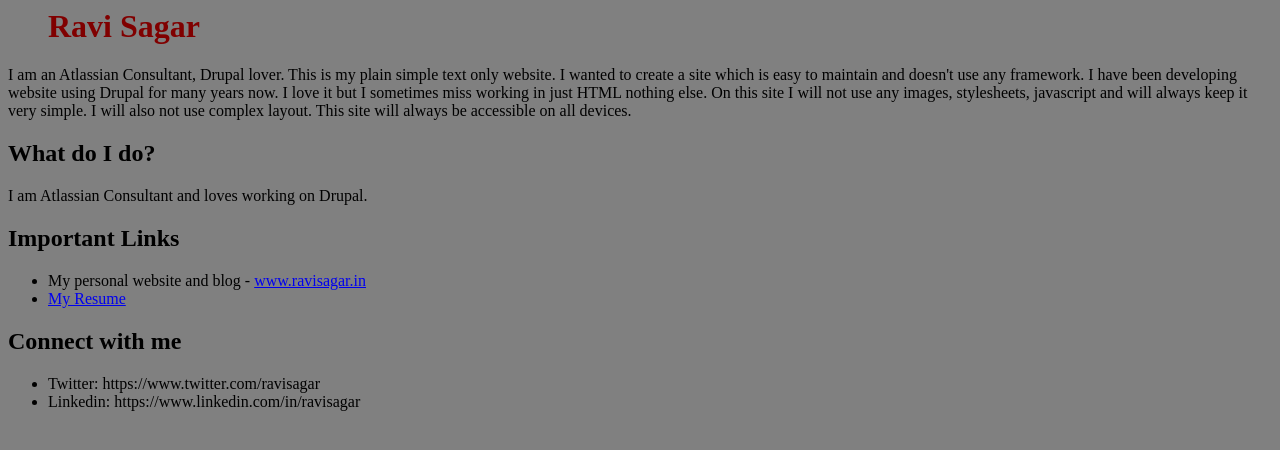
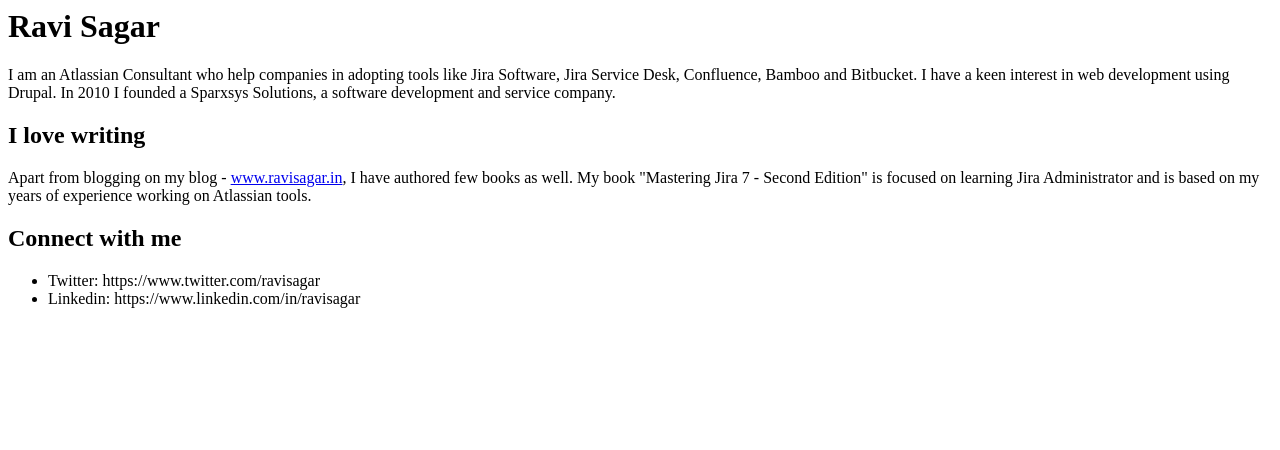
Before and after one commit to sparxsys/sparxsys.github.io, a plain HTML site: page index.html in a window 1280 px wide. Drawn offline with Linux system fonts and the light colour scheme.

Commit message:
Update index.html

```diff
--- a/index.html
+++ b/index.html
@@ -3,14 +3,6 @@
 <title>Ravi Sagar - Atlassian Certified Professional JIRA Administrator. Author of "Mastering JIRA 7" book. Atlassian Consultant & Trainer. Loves Drupal as well</title>
 
   <style>
-body {
-    background-color: grey;
-}
-
-h1 {
-    color: maroon;
-    margin-left: 40px;
-}
 
 .main-text {
   size: 80px
@@ -20,16 +12,10 @@
 <body>
 <h1>Ravi Sagar</h1>
 
-<p class="main-text">I am an Atlassian Consultant, Drupal lover. This is my plain simple text only website. I wanted to create a site which is easy to maintain and doesn't use any framework. I have been developing website using Drupal for many years now. I love it but I sometimes miss working in just HTML nothing else. On this site I will not use any images, stylesheets, javascript and will always keep it very simple. I will also not use complex layout. This site will always be accessible on all devices.</p>
+<p class=".main-text">I am an Atlassian Consultant who help companies in adopting tools like Jira Software, Jira Service Desk, Confluence, Bamboo and Bitbucket. I have a keen interest in web development using Drupal. In 2010 I founded a Sparxsys Solutions, a software development and service company. </p>
 
-<h2>What do I do?</h2>
-<p>I am Atlassian Consultant and loves working on Drupal.</p>
-
-<h2>Important Links</h2>
-<ul>
-<li>My personal website and blog - <a href="http://www.ravisagar.in">www.ravisagar.in</a></li>
-<li><a href="https://www.linkedin.com/in/ravisagar">My Resume</a></li>
-</ul>
+<h2>I love writing</h2>
+<p>Apart from blogging on my blog - <a href="http://www.ravisagar.in">www.ravisagar.in</a>, I have authored few books as well. My book "Mastering Jira 7 - Second Edition" is focused on learning Jira Administrator and is based on my years of experience working on Atlassian tools.</p>
 
 <h2>Connect with me</h2>
 <ul>
```
